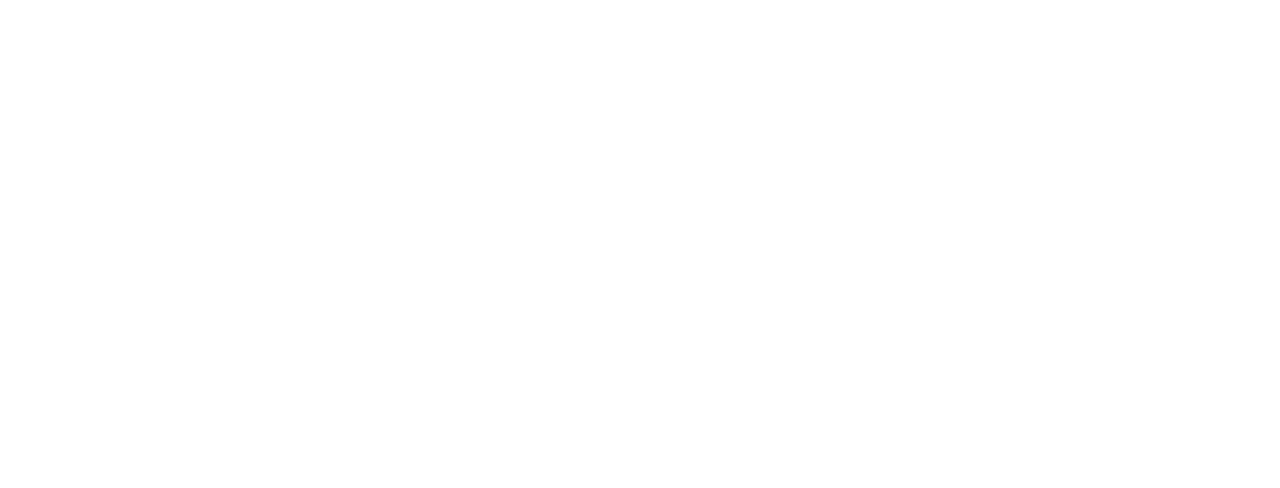
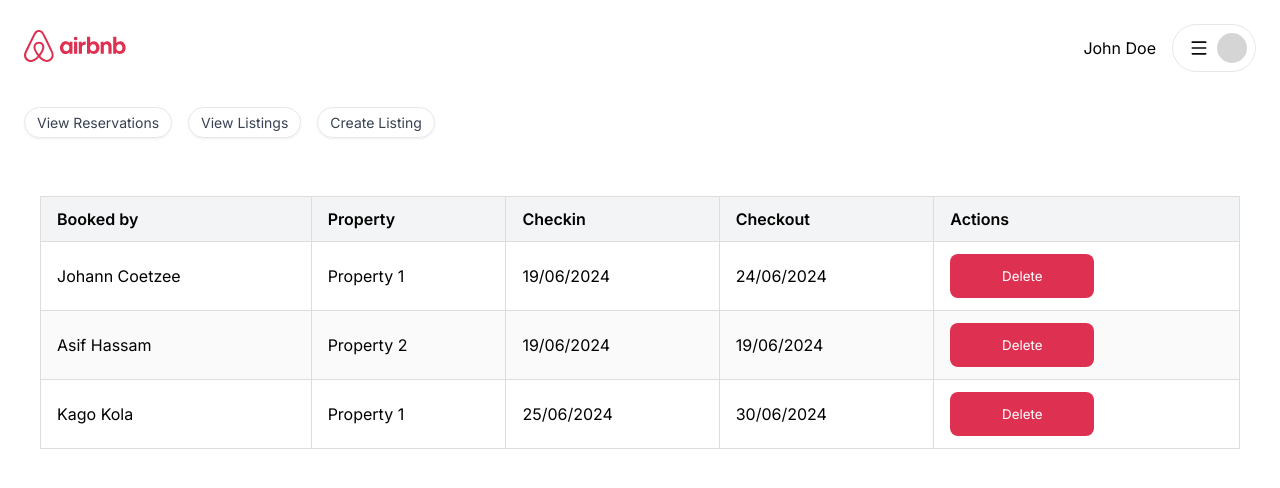
Before and after one commit to simplyyliam/Airbnb, a React (Vite) app: page /admin-reservations in a window 1280 px wide. Before the commit this address had no page. Shown: the top 488 px of the page. Built offline with nearby package versions, Linux system fonts and the light colour scheme.

Commit message:
✨ feat(admin): add AdminListing and AdminReservation pages

```diff
--- a/src/App.jsx
+++ b/src/App.jsx
@@ -1,6 +1,6 @@
 import { BrowserRouter, Route, Routes } from 'react-router-dom'
 import UserLayout from './conponents/layout/UserLayout'
-import { AdminListing, Home, ListingDetails, Listings } from './conponents/pages'
+import { AdminListing, ReservationList, Home, ListingDetails, Listings } from './conponents/pages'
 import AdminLayout from './conponents/layout/AdminLayout'
 
 export default function App () {
@@ -14,7 +14,8 @@ export default function App () {
         </Route>
 
         <Route element={<AdminLayout/>}>
-          <Route path='/admin' element={<AdminListing/>}/>
+          <Route path='/admin-listings' element={<AdminListing/>}/>
+          <Route path='/admin-reservations' element={<ReservationList/>}/>
         </Route>
       </Routes>
     </BrowserRouter>
--- a/src/conponents/layout/AdminLayout.jsx
+++ b/src/conponents/layout/AdminLayout.jsx
@@ -8,13 +8,13 @@ export default function AdminLayout () {
       <div className='admin-header'>
         <Navbar />
         <div className='filters'>
-          <Link>
+          <Link to="/admin-reservations">
             <Chip>View Reservations</Chip>
           </Link>
-          <Link>
+          <Link to="/admin-listings">
             <Chip>View Listings</Chip>
           </Link>
-          <Link>
+          <Link to="/create-listings">
             <Chip>Create Listing</Chip>
           </Link>
         </div>
--- a/src/conponents/pages/admin/AdminListings.jsx
+++ b/src/conponents/pages/admin/AdminListings.jsx
@@ -1,12 +1,17 @@
-import { Box, Wrapper } from "../../shared";
-import "./AdminListing.css"
+import { Box, ListingCard } from '../../shared'
+import './AdminListing.css'
+import { useListings } from '../../../hooks'
 
 export default function AdminListing () {
-    return (
-        <Box className="admin-listing-container">
-            <h1>My hotel listins</h1>
-            <hr />
-            <div className="listing"></div>
-        </Box>
-    )
+  const { listings, loading } = useListings()
+  if (loading) return <div className='loading'>Loading listings...</div>
+  return (
+    <Box className='admin-listing-container'>
+      <h1>My hotel listins</h1>
+      <hr />
+      {listings.map(listing => (
+        <ListingCard key={listing._id} listing={listing} />
+      ))}
+    </Box>
+  )
 }
--- /dev/null
+++ b/src/conponents/pages/admin/AdminReservationList.jsx
@@ -0,0 +1,55 @@
+
+import { Box } from "../../shared";
+import "./RerservationList.css";
+
+const bookingsData = [
+  {
+    bookedBy: "Johann Coetzee",
+    property: "Property 1",
+    checkin: "19/06/2024",
+    checkout: "24/06/2024",
+  },
+  {
+    bookedBy: "Asif Hassam",
+    property: "Property 2",
+    checkin: "19/06/2024",
+    checkout: "19/06/2024",
+  },
+  {
+    bookedBy: "Kago Kola",
+    property: "Property 1",
+    checkin: "25/06/2024",
+    checkout: "30/06/2024",
+  },
+];
+
+export default function ReservationList() {
+  return (
+    <Box className="table-container">
+      <table className="bookings-table">
+        <thead>
+          <tr>
+            <th>Booked by</th>
+            <th>Property</th>
+            <th>Checkin</th>
+            <th>Checkout</th>
+            <th>Actions</th>
+          </tr>
+        </thead>
+        <tbody>
+          {bookingsData.map((booking, index) => (
+            <tr key={index}>
+              <td>{booking.bookedBy}</td>
+              <td>{booking.property}</td>
+              <td>{booking.checkin}</td>
+              <td>{booking.checkout}</td>
+              <td>
+                <button className="delete-btn">Delete</button>
+              </td>
+            </tr>
+          ))}
+        </tbody>
+      </table>
+    </Box>
+  );
+}
--- /dev/null
+++ b/src/conponents/pages/admin/RerservationList.css
@@ -0,0 +1,50 @@
+.table-container {
+  width: 100%;
+  overflow-x: auto;
+  padding: 1rem;
+  font-family: Arial, sans-serif;
+  padding: 40px;
+}
+
+.bookings-table {
+  width: 100%;
+  border-collapse: collapse;
+  min-width: 600px;
+}
+
+.bookings-table th,
+.bookings-table td {
+  border: 1px solid #ddd;
+  text-align: left;
+  padding: 12px 16px;
+}
+
+.bookings-table th {
+  background-color: #f3f4f6;
+  font-weight: 600;
+}
+
+.bookings-table tr:nth-child(even) {
+  background-color: #fafafa;
+
+}
+
+.bookings-table tr:hover {
+  background-color: #f0f4ff;
+  outline: 2px solid #3b82f6;
+}
+
+.delete-btn {
+    width: 144px;
+    height: 44px;
+    gap: 8px;
+    border-radius: 8px;
+    border: none;
+    background-color: #DE3151;
+    color: white;
+    padding: 12px 16px;
+}
+
+.delete-btn:hover {
+  background-color: #991b1b;
+}
--- a/src/conponents/pages/index.js
+++ b/src/conponents/pages/index.js
@@ -8,3 +8,4 @@ export { default as BookingBox } from "./listings/BookingBox";
 export { default as ListingReviews } from "./listings/Reviews";
 export { default as Host } from "./listings/Host";
 export { default as AdminListing } from "./admin/AdminListings"
+export { default as ReservationList } from "./admin/AdminReservationList"
--- a/src/conponents/pages/listings/Listing.css
+++ b/src/conponents/pages/listings/Listing.css
@@ -12,43 +12,7 @@
 }
 
 
-.listing-card {
-    display: flex;
-    width: 100%;
-    gap: 24px;
-}
 
-.listing-card img {
-    background-position: center;
-    background-size: cover;
-    background-repeat: no-repeat;
-    width: 300px;
-    height: 100%;
-    border-radius: 12px;
-}
-
-.listing-content {
-    display: flex;
-    justify-content: space-between;
-    width: 100%;
-    height: 100%;
-    flex-direction: column;
-    gap: 16px;
-}
-
-.listing-header, .listing-footer {
-    display: flex;
-    align-items: center;
-    justify-content: space-between;
-    width: 100%;
-}
-
-
-.listing-footer h1 {
-    font-family: Inter;
-    font-weight: 500;
-    font-size: 14px;
-}
 
 .listing-chips {
     display: flex;
--- /dev/null
+++ b/src/conponents/shared/ListingCard.css
@@ -0,0 +1,37 @@
+.listing-card {
+    display: flex;
+    width: 100%;
+    gap: 24px;
+}
+
+.listing-card img {
+    background-position: center;
+    background-size: cover;
+    background-repeat: no-repeat;
+    width: 300px;
+    height: 100%;
+    border-radius: 12px;
+}
+
+.listing-content {
+    display: flex;
+    justify-content: space-between;
+    width: 100%;
+    height: 100%;
+    flex-direction: column;
+    gap: 16px;
+}
+
+.listing-header, .listing-footer {
+    display: flex;
+    align-items: center;
+    justify-content: space-between;
+    width: 100%;
+}
+
+
+.listing-footer h1 {
+    font-family: Inter;
+    font-weight: 500;
+    font-size: 14px;
+}
--- a/src/conponents/shared/ListingCard.jsx
+++ b/src/conponents/shared/ListingCard.jsx
@@ -1,5 +1,5 @@
 import { Link } from "react-router-dom";
-
+import "./ListingCard.css"
 
 export default function ListingCard({ listing }) {
   return (
```
Also changed, not shown: src/conponents/pages/admin/AdminDashboard.jsx (deleted).
